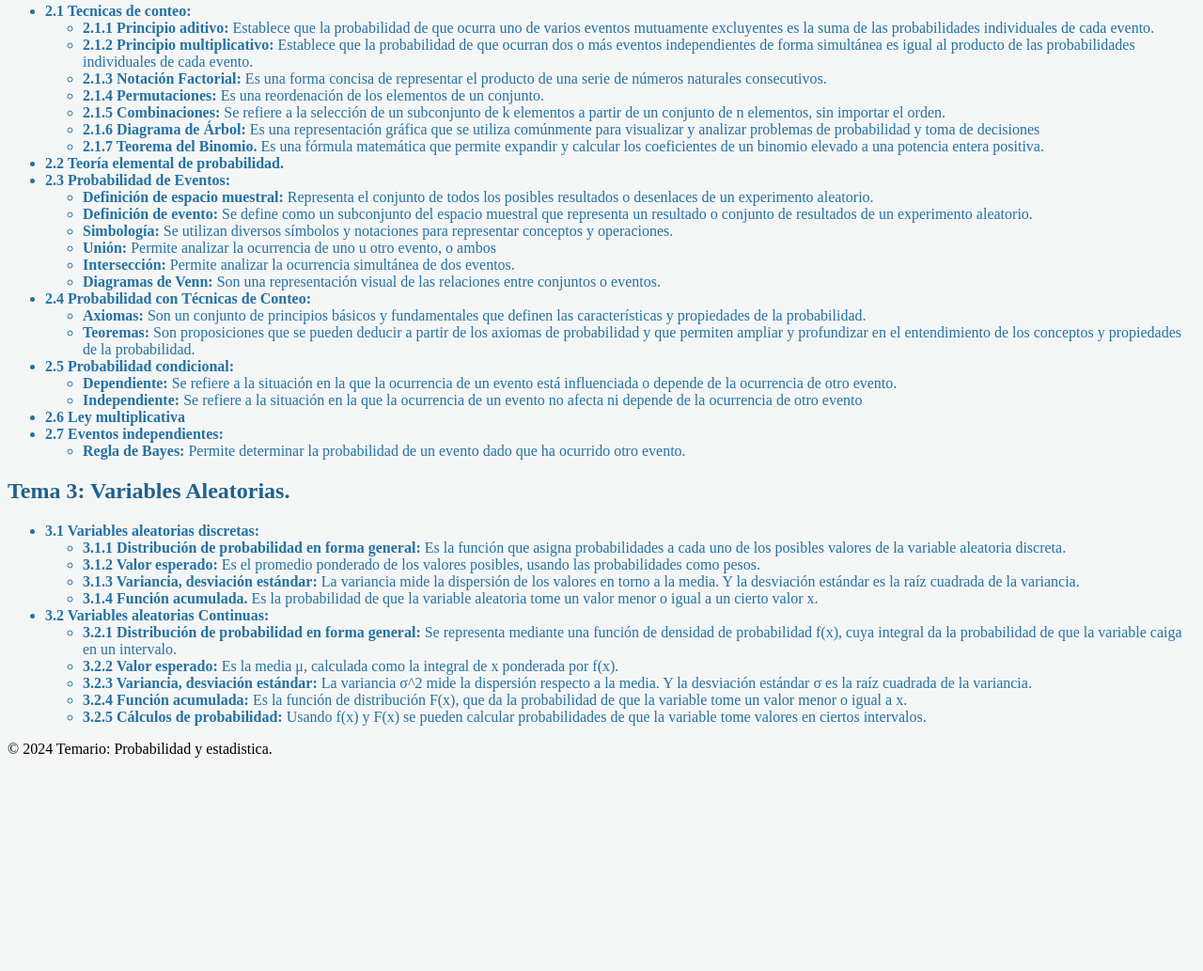
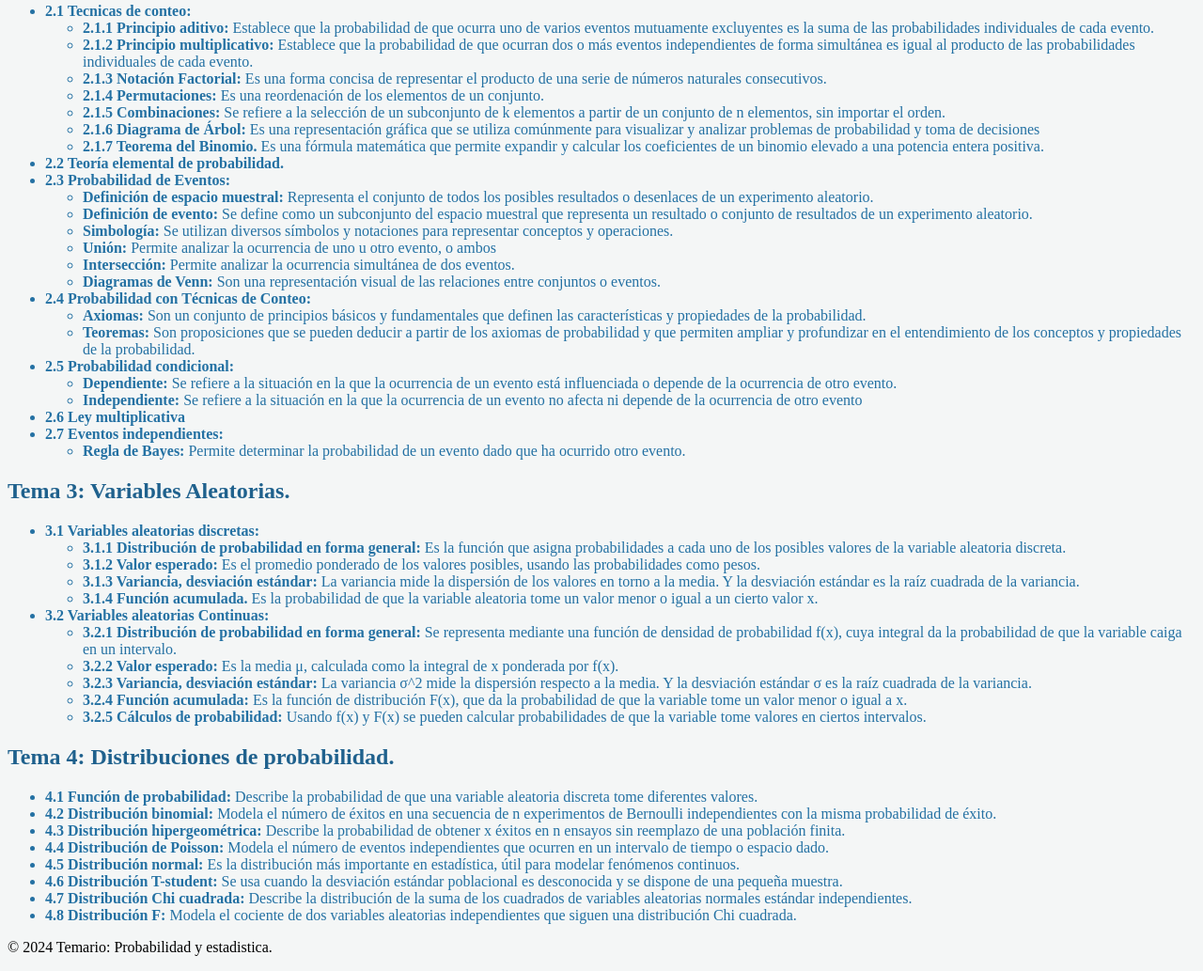
Before and after one commit to imac28lab/TemarioPE, a plain HTML site: page index.html in a window 1280 px wide. Shown: the part 894-1927 px from the top of the page at 94% size. Before the commit the page ends 1716 px from the top, so only its background shows below. Drawn offline with Linux system fonts and the light colour scheme.

Commit message:
Se agrego el tema 4

```diff
--- a/index.html
+++ b/index.html
@@ -139,6 +139,23 @@
       </span>
       </ul>
     </section>
+
+
+    <section>
+      <h2 style="color:#1F618D;">Tema 4: Distribuciones de probabilidad.</h2>
+      <ul>
+        <span style="color:#2471A3   ">
+        <li><b>4.1 Función de probabilidad:</b> Describe la probabilidad de que una variable aleatoria discreta tome diferentes valores.</li>
+        <li><b>4.2 Distribución binomial:</b> Modela el número de éxitos en una secuencia de n experimentos de Bernoulli independientes con la misma probabilidad de éxito.</li>
+        <li><b>4.3 Distribución hipergeométrica:</b> Describe la probabilidad de obtener x éxitos en n ensayos sin reemplazo de una población finita.</li>
+        <li><b>4.4 Distribución de Poisson:</b> Modela el número de eventos independientes que ocurren en un intervalo de tiempo o espacio dado.</li>
+        <li><b>4.5 Distribución normal:</b> Es la distribución más importante en estadística, útil para modelar fenómenos continuos.</li>
+        <li><b>4.6 Distribución T-student:</b> Se usa cuando la desviación estándar poblacional es desconocida y se dispone de una pequeña muestra.</li>
+        <li><b>4.7 Distribución Chi cuadrada:</b> Describe la distribución de la suma de los cuadrados de variables aleatorias normales estándar independientes.</li>
+        <li><b>4.8 Distribución F:</b> Modela el cociente de dos variables aleatorias independientes que siguen una distribución Chi cuadrada.</li>
+      </span>
+      </ul>
+    </section>
   </main>
 
   <footer>
```
